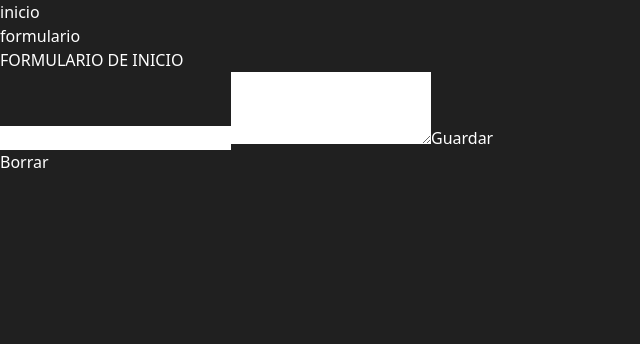
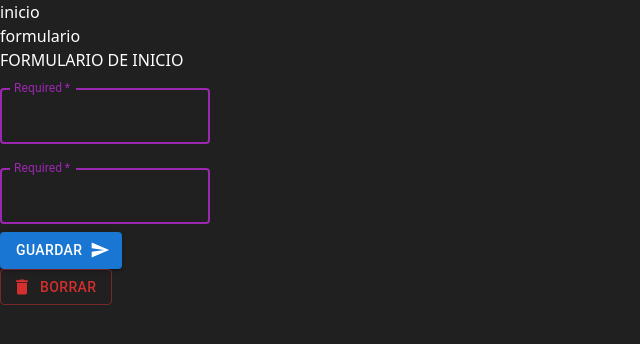
Before and after one commit to PaMaBu/Django_react, a React (Vite) app in the folder Client_front/: page /inicio/1 in a window 1280 px wide. Shown: the top 344 px of the page, without its empty margins (0-640 px from the left). Built offline with nearby package versions, Linux system fonts and the light colour scheme; no server answers.

Commit message:
componentes material ui

```diff
--- a/Client_front/package.json
+++ b/Client_front/package.json
@@ -10,6 +10,11 @@
     "preview": "vite preview"
   },
   "dependencies": {
+    "@emotion/react": "^11.11.0",
+    "@emotion/styled": "^11.11.0",
+    "@fontsource/roboto": "^5.0.2",
+    "@mui/icons-material": "^5.11.16",
+    "@mui/material": "^5.13.3",
     "axios": "^1.4.0",
     "react": "^18.2.0",
     "react-dom": "^18.2.0",
--- a/Client_front/src/pages/Inicio_formulario.jsx
+++ b/Client_front/src/pages/Inicio_formulario.jsx
@@ -6,6 +6,13 @@ import { update_reg } from '../api/inicio.api'
 import { get_detalle } from '../api/inicio.api'
 import { useNavigate, useParams } from 'react-router-dom'
 import { toast } from 'react-hot-toast'
+import { Button, Grid } from '@mui/material'
+// import Button from '@mui/material/Button';
+import DeleteIcon from '@mui/icons-material/Delete';
+import SendIcon from '@mui/icons-material/Send';
+import Stack from '@mui/material/Stack';
+import TextField from '@mui/material/TextField';
+import Box from '@mui/system/Box';
 
 export function Inicio_formulario() {
 
@@ -55,23 +62,66 @@ export function Inicio_formulario() {
   return (
     <div className='max-w-xl mx-auto '>
         FORMULARIO DE INICIO
-        <form className='text-black' onSubmit={onSubmit}>
-        <input type="text" name="nombre"
-         {...register("nombre", {required:true})}
-         ></input>
-        {errors.nombre && <span className>requerido</span>}
-        <textarea rows="3" name="descripcion"
-         {...register("descripcion", {required:true})}
+        <Grid sm={12} rowSpacing={1} columnSpacing={{ xs: 1, sm: 2, md: 3 }}>
 
-        ></textarea>
-        {errors.descripcion && <span className>requerido</span>}
+        <form className='text-wite' onSubmit={onSubmit}>
+        <Grid xs={8}>
+          <TextField
+            required
+            id="filled-required"
+            label="Required"
+            defaultValue=""
+            multiline
+            maxRows={4}
+            // variant="filled"
+            color="secondary"
+            focused
+            margin="normal"
+            bgColor="success"
+            {...register("nombre", {required:true})}
+          />
+          {/* <input type="text" name="nombre"
+          {...register("nombre", {required:true})}
+          ></input> */}
+          {errors.nombre && <span className>requerido</span>}
+          {/* <textarea rows="3" name="descripcion"
+          {...register("descripcion", {required:true})}
 
-        <button className='bg-indigo-500 p-3 rounded-lg block w-full mt-3 ' type="submit" name="guardar" value="Guardar">Guardar</button>
+          ></textarea> */}
+        </Grid>
+        <Grid sm={4}>
+          <TextField
+            required
+            id="filled-required"
+            label="Required"
+            defaultValue=""
+            multiline
+            maxRows={4}
+            // variant="filled"
+            color="secondary"
+            focused
+            margin="normal"
+            {...register("descripcion", {required:true})}
+          />
+          {errors.descripcion && <span className>requerido</span>}
+        </Grid>
+
+        <Grid xs={4}>
+          <Button variant="contained"
+          endIcon={<SendIcon />}
+          className='bg-indigo-500 p-3 rounded-lg block w-full mt-3 ' type="submit" name="guardar" value="Guardar">Guardar</Button>
+
+        </Grid>
+
 
         </form>
+        <Grid xs={8}>
         {
           params.id &&
-        <button  className='bg-red-500 p-3 rounded-lg block w-full mt-3 ' name="borrar" value="Borrar"
+        <Button variant="outlined"  color="error"
+         startIcon={ <DeleteIcon />}
+        className='bg-red-500 p-1 rounded-lg block w-full m-3 '
+         name="borrar" value="Borrar"
         onClick={async () => {
           const accepted= window.confirm("estas seguro de eliminar el registro" + params.id+ "?")
           if (accepted){
@@ -79,10 +129,16 @@ export function Inicio_formulario() {
             navigate('/inicio')
           }
         }}
-        >Borrar</button>
+        >Borrar</Button>
+        // <Button variant="outlined">Outlined</Button>
+        }
+        </Grid>
 
-        }
+
+        </Grid>
+
 
     </div>
+
   )
 }
```
Also changed, not shown: 1 other file (tests, documents, lock files or other folders).
